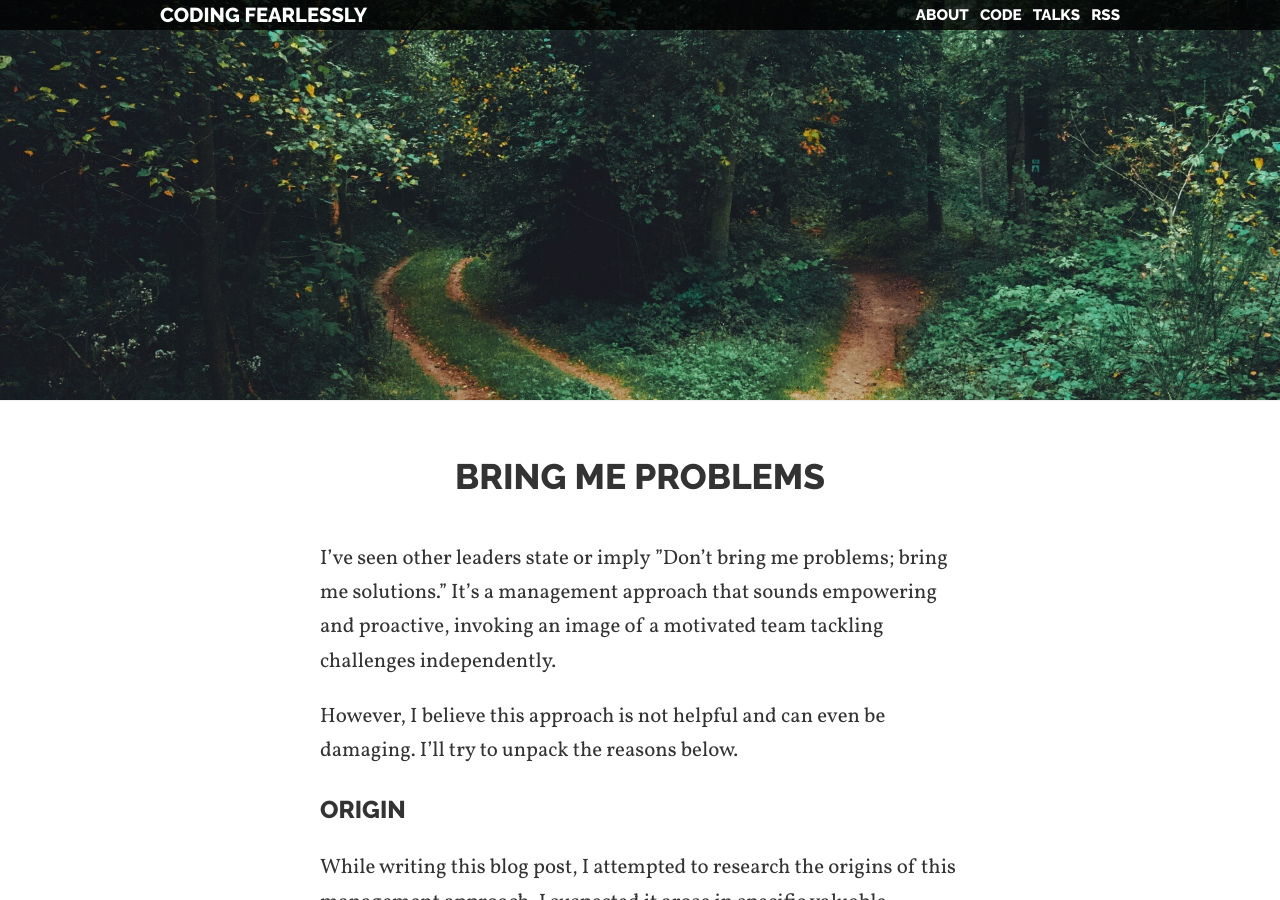
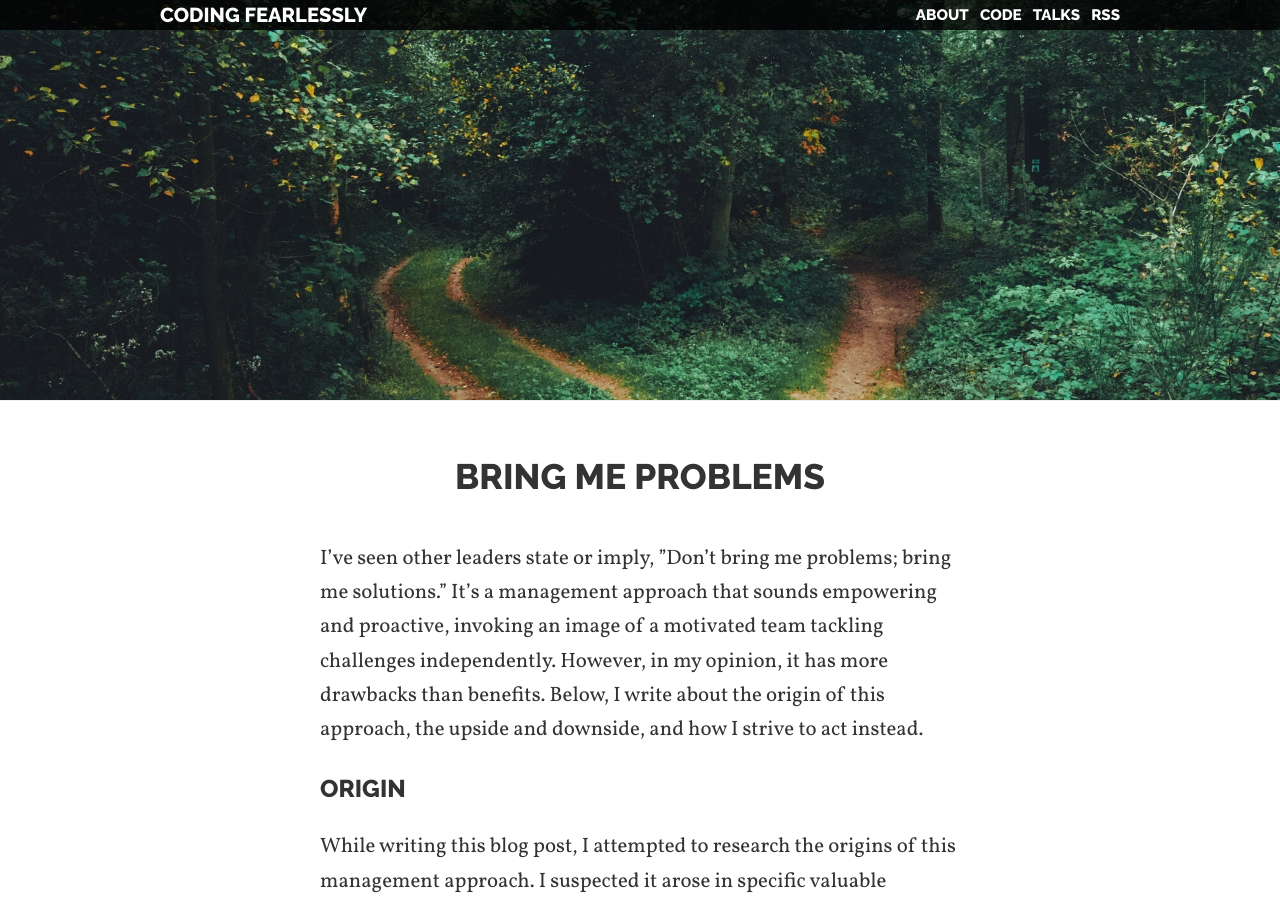
Before and after one commit to mmozuras/mmozuras.github.com, a Jekyll site: the page built from post/_posts/2025-06-29-bring-me-problems.md, in a window 1280 px wide and 900 px high. Built offline with Jekyll 4.4.1, drawn with Linux system fonts in a browser that asks for light colours; comment, search, counter and statistics services are not loaded.

Commit message:
Change the intro of "Bring Me Problems"

```diff
--- a/post/_posts/2025-06-29-bring-me-problems.md
+++ b/post/_posts/2025-06-29-bring-me-problems.md
@@ -4,9 +4,7 @@
 excerpt_separator: <!--more-->
 ---
 
-I've seen other leaders state or imply "Don't bring me problems; bring me solutions." It's a management approach that sounds empowering and proactive, invoking an image of a motivated team tackling challenges independently.
-
-However, I believe this approach is not helpful and can even be damaging. I'll try to unpack the reasons below.
+I've seen other leaders state or imply, "Don't bring me problems; bring me solutions." It's a management approach that sounds empowering and proactive, invoking an image of a motivated team tackling challenges independently. However, in my opinion, it has more drawbacks than benefits. Below, I write about the origin of this approach, the upside and downside, and how I strive to act instead.
 
 <!--more-->
 
```
